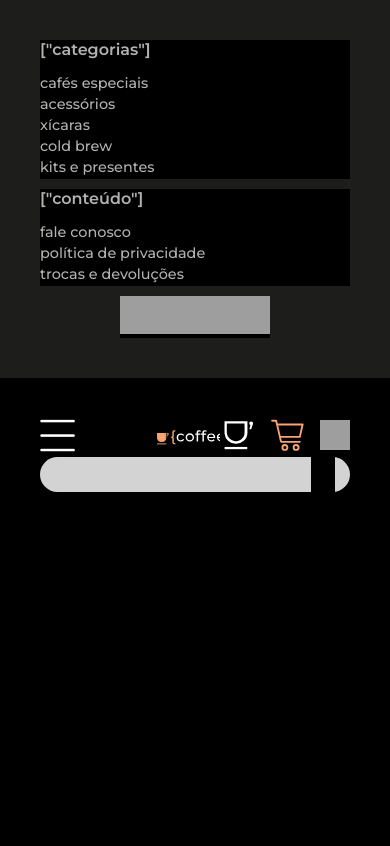
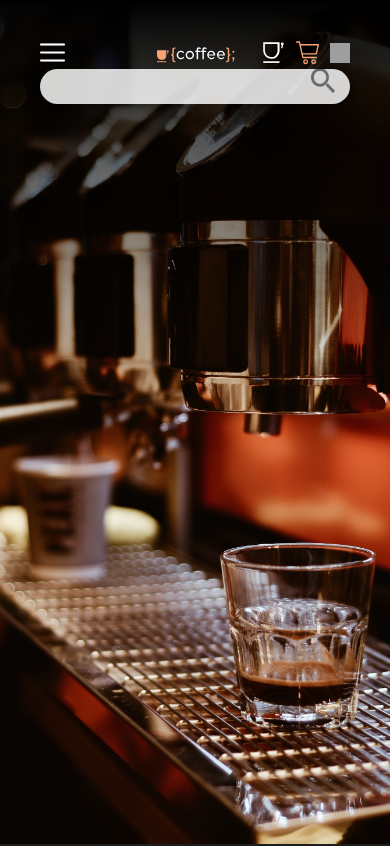
Before and after one commit to P-I-Digital-House/coffee, a React (Vite) app in the folder versao-2/coffee/: page / in a window 390 px wide. Shown: the top 846 px of the page. Built offline with nearby package versions, Linux system fonts and the light colour scheme; grey boxes are pictures that could not be loaded.

Commit message:
inclusão do carrossel no header

```diff
--- a/versao-2/coffee/src/Pages/Home.jsx
+++ b/versao-2/coffee/src/Pages/Home.jsx
@@ -1,13 +1,14 @@
 
 import {Footer} from "../components/Footer";
 import {Header} from '../components/Header/Index';
+import {Carrossel} from "../components/Carrossel/Index";
 
 function Home() {
 
   return (
     <div>
+      <Header/>
       <Footer/>
-      <Header />
     </div>
   );
 };
--- /dev/null
+++ b/versao-2/coffee/src/components/Carrossel/Index.jsx
@@ -0,0 +1,40 @@
+import { useEffect } from 'react';
+import '../Carrossel/carrossel.css';
+import Destaque1 from '../../assets/destaque_1.jpg'
+import Destaque2 from '../../assets/destaque_2.jpg'
+import Destaque3 from '../../assets/destaque_3.jpg'
+import Destaque4 from '../../assets/destaque_4.jpg'
+
+export function Carrossel() {
+  // useEffect(() => {
+  //   setTimeout(() => {
+  //     const headerCarrossel = document.getElementById("carrossel");
+  //     headerCarrossel.style.animation = "updown 5s";
+  //   }, 10000);
+
+  //   // Mudar a imagem do carrossel a cada 6 segundos
+  //   let contador = 1;
+  //   const backgroundImages = [
+  //     Destaque1,
+  //     Destaque2,
+  //     Destaque3,
+  //     Destaque4,
+  //   ];
+  //   setInterval(() => {
+  //     console.log(contador)
+  //     const carrossel = document.querySelector(".header");
+  //     carrossel.style.background = backgroundImages[contador];
+  //     carrossel.style.backgroundPosition = "center";
+  //     carrossel.style.backgroundRepeat = "no-repeat";
+  //     carrossel.style.backgroundSize = "cover";
+
+  //     if (contador == 4) {
+  //       contador = 0;
+  //     } else contador++;
+  //   }, 6000);
+  // }, [])
+
+  return(
+      <img src={Destaque2} id='carrossel' alt="" />
+  )
+}
--- /dev/null
+++ b/versao-2/coffee/src/components/Carrossel/carrossel.css
@@ -0,0 +1,9 @@
+.aaa {
+  background: linear-gradient(#000000 , #ffffff00 50%), url("../../assets/destaque_1.jpg") no-repeat center;
+  background-size: cover;
+  height: 100vh;
+  width: 100%;
+  padding: 40px;
+  scroll-behavior: smooth;
+  transition: background .5s ease-in-out;
+}
--- a/versao-2/coffee/src/components/Header/Index.jsx
+++ b/versao-2/coffee/src/components/Header/Index.jsx
@@ -5,10 +5,42 @@ import IconCarrinho from '../../assets/icon-carrinho.svg'
 import IconUser from '../../assets/user-1.png'
 import Search from '../../assets/search.png'
 import Menu from '../../assets/menu.png'
+import { useEffect } from 'react'
+import Destaque1 from '../../assets/destaque_1.jpg'
+import Destaque2 from '../../assets/destaque_2.jpg'
+import Destaque3 from '../../assets/destaque_3.jpg'
+import Destaque4 from '../../assets/destaque_4.jpg'
 
 export function Header() {
+   useEffect(() => {
+      setTimeout(() => {
+        const headerCarrossel = document.getElementById("containerheader");
+        headerCarrossel.style.animation = "updown 5s";
+      }, 10000);
+
+      // Mudar a imagem do carrossel a cada 6 segundos
+      let contador = 1;
+      const backgroundImages = [
+         Destaque1,
+         Destaque2,
+         Destaque3,
+         Destaque4
+      ];
+      setInterval(() => {
+        console.log(backgroundImages[contador])
+        const carrossel = document.getElementById("containerheader");
+      //   carrossel.style.background = backgroundImages[contador];
+        carrossel.style.backgroundPosition = "center";
+        carrossel.style.backgroundRepeat = "no-repeat";
+        carrossel.style.backgroundSize = "cover";
+        carrossel.style.backgroundImage = `linear-gradient(#000000 , #ffffff00 50%), url(${backgroundImages[contador]})`
+        if (contador == 3) {
+          contador = 0;
+        } else contador++;
+      }, 2000);
+    }, [])
    return (
-      <div className='aaa'>
+      <div className='containerheader' id='containerheader'>
           <div className='header'>
             <div className='menu-busca'>
                <nav className='menu'>
--- a/versao-2/coffee/src/components/Header/header.css
+++ b/versao-2/coffee/src/components/Header/header.css
@@ -1,11 +1,15 @@
-*{background-color: black;}
-
-.aaa {
+.containerheader {
   display: flex;
-  flex-direction: row;
-  justify-content: space-between;
+  flex-direction: column;
+  justify-content: flex-start;
   align-items: center;
-  margin: 40px;
+  background: linear-gradient(#000000 , #ffffff00 50%), url("../../assets/destaque_1.jpg") no-repeat center;
+  background-size: cover;
+  height: 100vh;
+  width: 100%;
+  padding: 40px;
+  scroll-behavior: smooth;
+  transition: background .5s ease-in-out;
 }
 
 .header {
@@ -94,13 +98,25 @@
   display: none;
 }
 
+@media(max-width: 480px) {
+  .carrinho {
+    grid-gap: 10px;
+  }
+  .icon {
+    width: 25px;
+  }
+  .icon-user {
+    width: 20px;
+    height: 20px;
+  }
+
+}
+
 @media(max-width: 768px) {
-  .aaa {
-    flex-direction: column;
-  }
   .busca {
     display: none;
   }
+
   .busca-2 {
     display: flex;
     flex-direction: row;
```
Also changed, not shown: versao-2/coffee/src/assets/menu.png.
